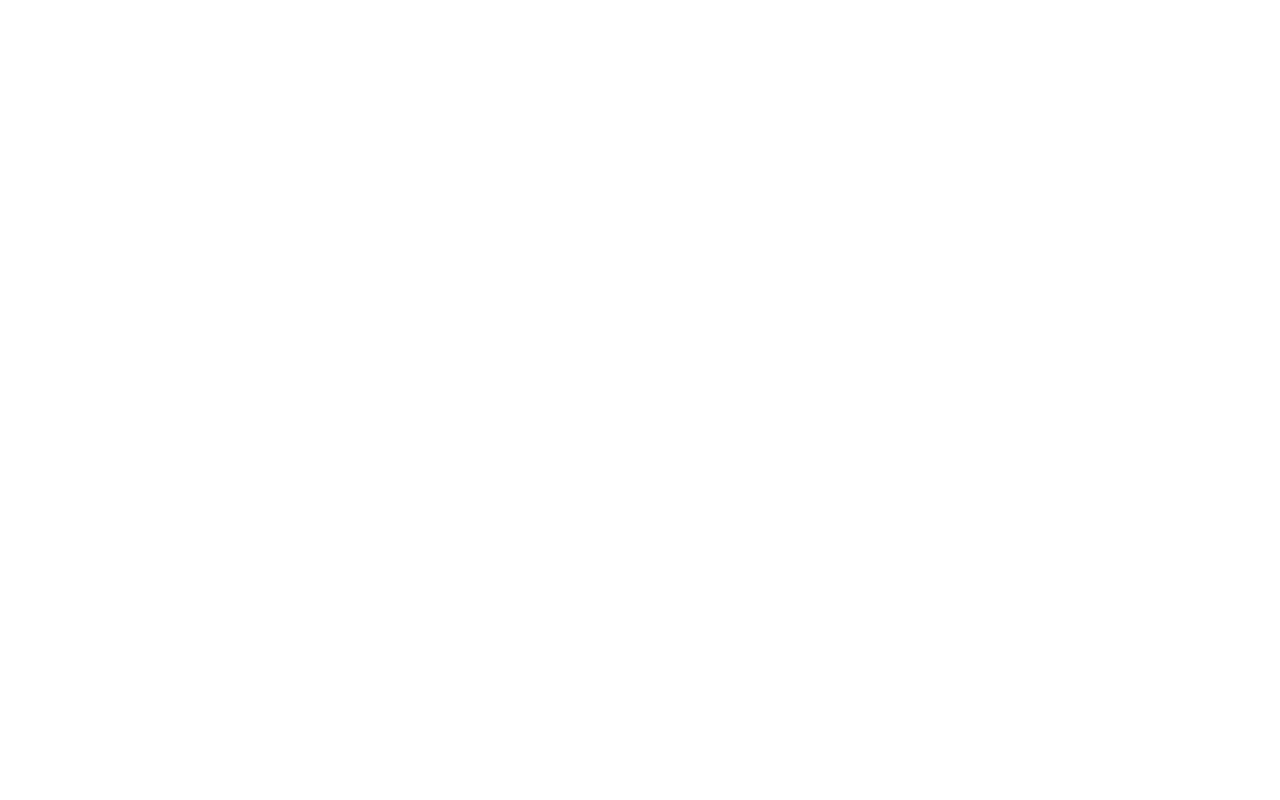
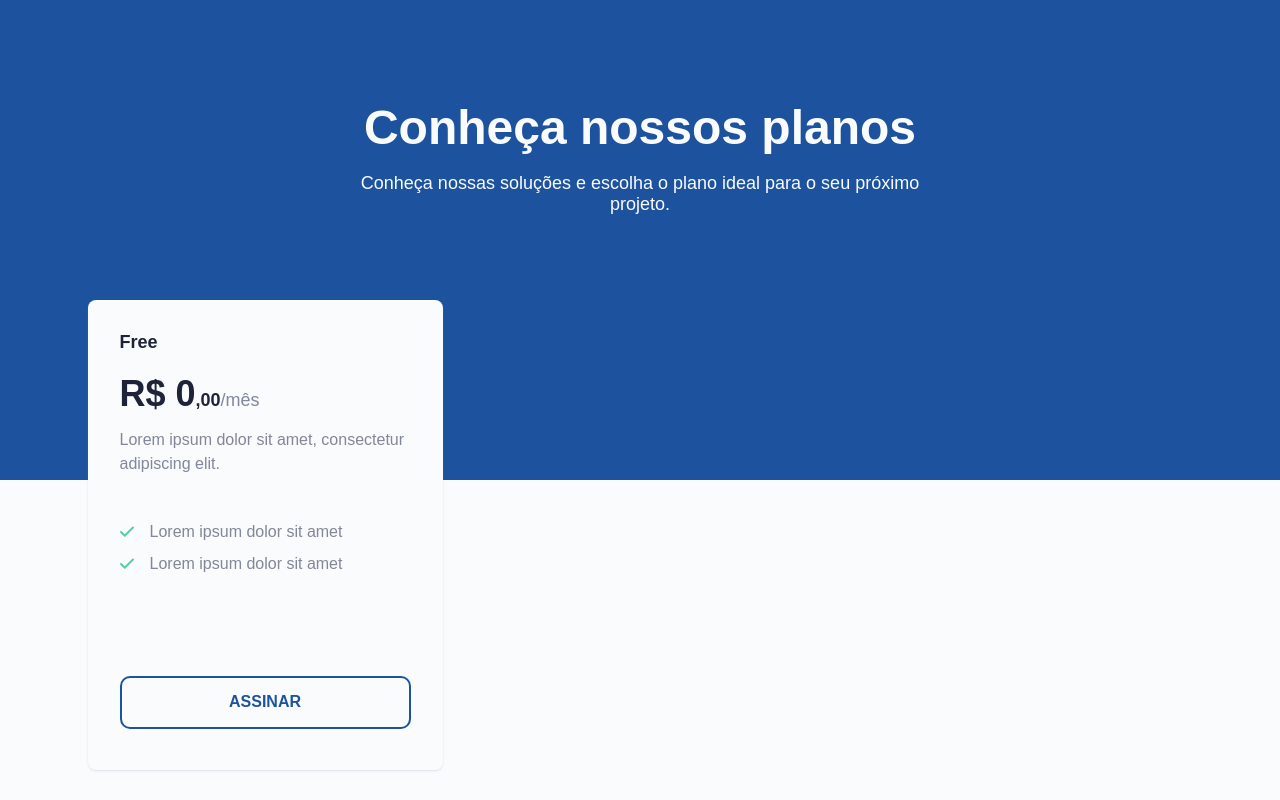
Before and after one commit to gabrielbaltar/PricingTable, a plain HTML site: page index.html in a window 1280 px wide. Drawn offline with Linux system fonts and the light colour scheme.

Commit message:
Atualização projeto

```diff
--- a/index.html
+++ b/index.html
@@ -1,13 +1,52 @@
 <!DOCTYPE html>
 <html lang="pt-br">
 <head>
+    <!--Meta tags-->
     <meta charset="UTF-8">
     <meta http-equiv="X-UA-Compatible" content="IE=edge">
     <meta name="viewport" content="width=device-width, initial-scale=1.0">
     <meta name="description" content="Tabela de preços para os serviçõs">
+    <!--CSS-->
+    <link rel="stylesheet" href="./styles/style.css">
+    <!--Google fonts-->
+    <link rel="preconnect" href="https://fonts.googleapis.com">
+    <link rel="preconnect" href="https://fonts.gstatic.com" crossorigin>
+    <link href="https://fonts.googleapis.com/css2?family=Open+Sans:wght@400;500;600;700&display=swap" rel="stylesheet">
+
     <title>Table Index</title>
 </head>
 <body>
-
+   <section class="container">
+       <div class="background-blue">
+        <div class="container-content">
+            <div class="text-content">
+                <h1>Conheça nossos planos</h1>
+                <p>Conheça nossas soluções e escolha o plano ideal para o seu próximo projeto.</p>
+            </div>
+        </div>
+        <div class="card-content">
+            <div class="card">
+                <div class="card1">
+                    <div class="card1-contet">
+                        <span id="type-plan">Free</span>
+                        <p id="type-price">R$ 0<span>,00</span><span id="type-month">/mês</span></p>
+                        <p id="text-loren">Lorem ipsum dolor sit amet, consectetur adipiscing elit.</p>
+                        <div class="plans">
+                            <div class="first">
+                                <p><img src="./images/check.svg" alt="Check de produto">Lorem ipsum dolor sit amet</p>
+                            </div>
+                            <div class="first">
+                                <p><img src="./images/check.svg" alt="Check de produto">Lorem ipsum dolor sit amet</p>
+                            </div>
+                        </div>
+                        <div class="card-button">
+                            <a href="#">Assinar</a>
+                        </div>
+                    </div>
+                </div>
+            </div>
+        </div>
+       </div>
+   </section>
 </body>
 </html>
--- a/styles/style.css
+++ b/styles/style.css
@@ -1,3 +1,132 @@
-* {
+body {
+    padding: 0px;
+    margin: 0px;
+    box-sizing: border-box;
+    list-style: none;
+    text-decoration: none;
+    --yellow: #ffcc29;
+    --blue: #1d539e;
+    --gray: #828799;
+    --page-background: #f9fbfc;
+    --background: #F9FBFC;
+    --text-card: #1E2338;
+    font-family: 'Open-Sans', sans-serif;
+    -webkit-font-smoothing: antialiased;
+    background: var(--background);
+}
 
+h1, h2, h3, h4, h5, h6 {
+    margin: 0px;
+    padding: 0px;
 }
+
+.container {
+    height: 100vh;
+    width: 100%;
+    max-width: 100%;
+}
+
+.container .background-blue {
+    height: 30rem;
+    background: var(--blue);
+}
+
+.container-content {
+    width: 1105px;
+    height: 200px;
+    margin: auto auto;
+    max-width: 100%;
+    text-align: center;
+    padding-top: 6.25rem;
+    color: var(--page-background);
+    display: flex;
+    justify-content: center;
+    flex-wrap: wrap;
+}
+
+.container-content h1 {
+    font-size: 3rem;
+    font-weight: 700;
+}
+
+.container-content p {
+    font-size: 1.125rem;
+    max-width: 58ch;
+    font-weight: 500;
+}
+
+.card-content {
+    margin: auto auto;
+    width: 1105px;
+    max-width: 100%;
+}
+
+.card {
+    height: 470px;
+    width: 355px;
+    background: var(--page-background);
+    box-shadow: 0px 1px 2px rgba(142, 150, 185, 0.25);
+    border-radius: 0.5rem;
+    padding: 2rem;
+    box-sizing: border-box;
+}
+
+#type-plan {
+    color: var(--text-card);
+    font-size: 1.125rem;
+    font-weight: 600;
+}
+
+#type-price {
+    font-size: 2.25rem;
+    color: var(--text-card);
+    font-weight: 700;
+    display: block;
+    margin: 0px;
+    padding-top: 1.25rem;
+    padding-bottom: 0.8rem;
+}
+
+#type-price span{
+    font-size: 1.125rem;
+}
+
+#type-month {
+   font-weight: 400;
+   color: var(--gray);
+   margin: 0px;
+}
+
+.card-content #text-loren {
+    color: var(--gray);
+    font-size: 1rem;
+    line-height: 1.5;
+    margin: 0px;
+    margin-bottom: 2.5rem;
+}
+
+.card1-contet .plans .first {
+    display: flex;
+    align-items: center;
+    color: var(--gray);
+    height: 2rem;
+}
+
+.first p img {
+    margin-right: 1rem;
+}
+
+.card-button a {
+    width: 287px;
+    height: 49px;
+    display: flex;
+    align-items: center;
+    justify-content: center;
+    border: 2px solid var(--blue);
+    border-radius: 10px;
+    text-decoration: none;
+    color: var(--blue);
+    text-transform: uppercase;
+    font-weight: 600;
+    margin-top: 6rem;
+}
```
Also changed, not shown: images/check.svg (added).
